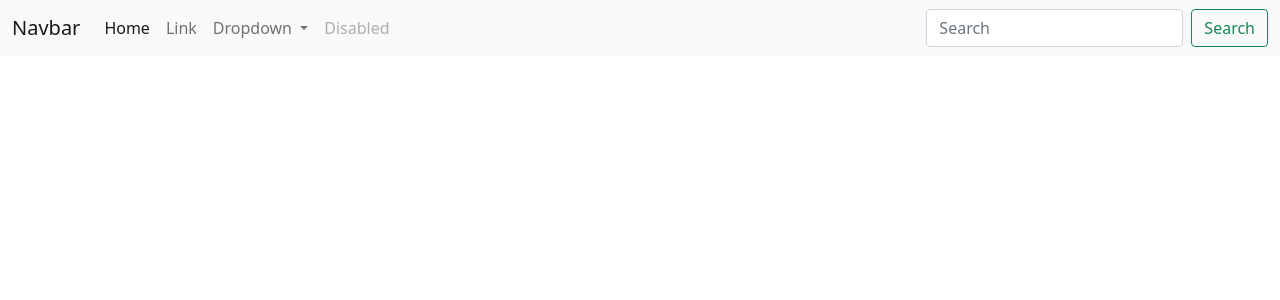
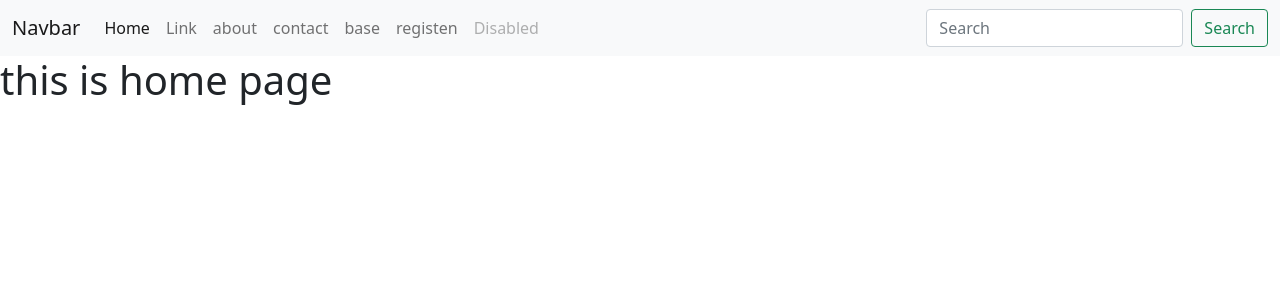
Before and after one commit to Lalisahu/django, a Django app: page / in a window 1280 px wide. Shown: the top 300 px of the page. Run offline with Django 5.2, Linux system fonts and the light colour scheme.

Commit message:
new code

```diff
--- /dev/null
+++ b/myproject/app/templates/about.html
@@ -0,0 +1,3 @@
+{% extends "home.html" %}
+{% block title %}About Us{% endblock %}
+{% block content %} this is about {% endblock %}
--- /dev/null
+++ b/myproject/app/templates/contact.html
@@ -0,0 +1,5 @@
+{% extends "home.html" %}
+{% block title %} about
+
+{% endblock %}
+{% block content %}  {% endblock %}
--- a/myproject/app/templates/home.html
+++ b/myproject/app/templates/home.html
@@ -8,7 +8,7 @@
 
     <link href="https://cdn.jsdelivr.net/npm/bootstrap@5.0.2/dist/css/bootstrap.min.css" rel="stylesheet" integrity="sha384-EVSTQN3/azprG1Anm3QDgpJLIm9Nao0Yz1ztcQTwFspd3yD65VohhpuuCOmLASjC" crossorigin="anonymous">
 
-    <title>Hello, world!</title>
+    <title>{% block title %}Hello, world! {% endblock %}</title>
   </head>
   <body>
     <nav class="navbar navbar-expand-lg navbar-light bg-light">
@@ -20,21 +20,22 @@
         <div class="collapse navbar-collapse" id="navbarSupportedContent">
           <ul class="navbar-nav me-auto mb-2 mb-lg-0">
             <li class="nav-item">
-              <a class="nav-link active" aria-current="page" href="{% url 'Home' %}">Home</a>
+              <a class="nav-link active" aria-current="page" href="">Home</a>
             </li>
             <li class="nav-item">
-              <a class="nav-link" href="#">Link</a>
+              <a class="nav-link" href="">Link</a>
             </li>
-            <li class="nav-item dropdown">
-              <a class="nav-link dropdown-toggle" href="#" id="navbarDropdown" role="button" data-bs-toggle="dropdown" aria-expanded="false">
-                Dropdown
-              </a>
-              <ul class="dropdown-menu" aria-labelledby="navbarDropdown">
-                <li><a class="dropdown-item" href="#">Action</a></li>
-                <li><a class="dropdown-item" href="#">Another action</a></li>
-                <li><hr class="dropdown-divider"></li>
-                <li><a class="dropdown-item" href="#">Something else here</a></li>
-              </ul>
+            <li class="nav-item">
+              <a class="nav-link" href="{%  url "about"   %}">about</a>
+            </li>
+            <li class="nav-item">
+              <a class="nav-link" href="{% url "contact" %}">contact</a>
+            </li>
+            <li class="nav-item">
+              <a class="nav-link" href="">base</a>
+            </li>
+            <li class="nav-item">
+              <a class="nav-link" href="{% url "registen"  %}">registen</a>
             </li>
             <li class="nav-item">
               <a class="nav-link disabled" href="#" tabindex="-1" aria-disabled="true">Disabled</a>
@@ -47,6 +48,10 @@
         </div>
       </div>
     </nav>
+    {%block content%}
+
+    <h1>this is home page</h1>
+    {%endblock%}
 
 
 
--- a/myproject/app/views.py
+++ b/myproject/app/views.py
@@ -2,7 +2,29 @@ from django.shortcuts import render,redirect
 
 def home(request):
     return render(request, 'home.html')  # Render the home.html template
-def Home(request):
-    return render(request, 'Home.html')  # Render the Home.html template
+
+
+def about(request):
+    return render(request, 'about.html')  # Render the about.html template
+def contact(request):
+    return render(request, 'contact.html')  # Render the contact.html template
+def base(request):
+    return render(request, 'base.html')  # Render the base.html template
+def registen(request):
+    return render(request, 'registen.html')  # Render the register.html template
+
+
+def registen_form(request):
+    print("registen_form")
+    print(request.POST)
+    print(request.method)
+    print(request.Files)
+
+
+
+
+
+
+
 
 # Create your views here.
--- a/myproject/myproject/urls.py
+++ b/myproject/myproject/urls.py
@@ -21,6 +21,11 @@ from app import views  # Import the views from your app
 urlpatterns = [
     path('admin/', admin.site.urls),
     path('', views.home, name='home'),  # Add this line to include the app's URL pattern
-    path('Home/', views.Home, name='Home'),  # Add this line to include the app's URL pattern
+
+    path('about/', views.about, name='about'),  # Add this line to include the app's URL pattern
+    path('contact/', views.contact, name='contact'),  # Add this line to include the app's URL pattern
+    path('base/', views.base, name='base'),  # Add this line to include the app's URL pattern
+    path('registen/', views.registen, name='registen'),  # Add this line to include the app's URL pattern
+    path('registen_form/', views.registen_form, name='registen_form'),  # Add this line to include the app's URL pattern
 
 ]
```
Also changed, not shown: myproject/app/templates/base.html (+20 -3 lines), myproject/app/templates/registen.html (added, +52 -0 lines).
